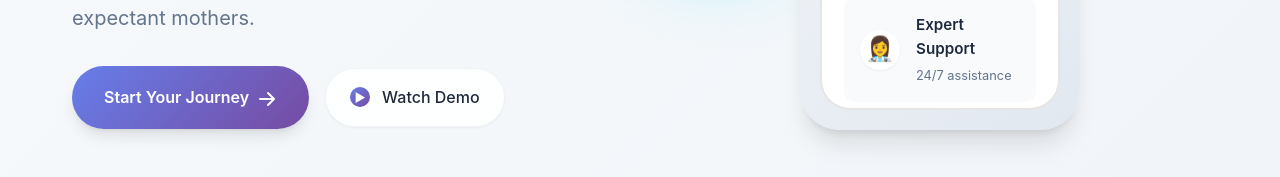
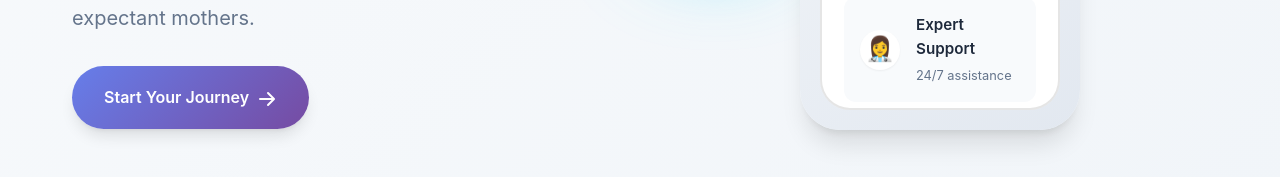
Before and after one commit to Rafi12234/Pregnancy-Companion-Web-App, a React (Vite) app in the folder Pregnancy-Companion-Web-App/: page / in a window 1280 px wide. Shown: the part 585-762 px from the top of the page. Built offline with nearby package versions, Linux system fonts and the light colour scheme.

Commit message:
Add some changes

```diff
--- a/Pregnancy-Companion-Web-App/src/Components/Landing/Landing.jsx
+++ b/Pregnancy-Companion-Web-App/src/Components/Landing/Landing.jsx
@@ -126,10 +126,6 @@ const LandingPage = () => {
                     <path d="M10.293 3.293a1 1 0 011.414 0l6 6a1 1 0 010 1.414l-6 6a1 1 0 01-1.414-1.414L14.586 11H3a1 1 0 110-2h11.586l-4.293-4.293a1 1 0 010-1.414z"/>
                   </svg>
                 </div>
-              </button>
-              <button className="secondary-button">
-                <span className="play-icon">▶</span>
-                Watch Demo
               </button>
             </div>
           </div>
--- a/Pregnancy-Companion-Web-App/src/Components/NavBar/NavBar.css
+++ b/Pregnancy-Companion-Web-App/src/Components/NavBar/NavBar.css
@@ -8,7 +8,7 @@
   --danger-gradient: linear-gradient(135deg, #ef4444 0%, #dc2626 100%);
   --warning-gradient: linear-gradient(135deg, #f59e0b 0%, #d97706 100%);
 
-  --bg-primary: #b5b3b3;
+  --bg-primary: #e5dddd;
   --bg-secondary: #ced6dd;
   --bg-tertiary: #4174a8;
   --bg-glass: rgba(232, 214, 214, 0.8);
```
